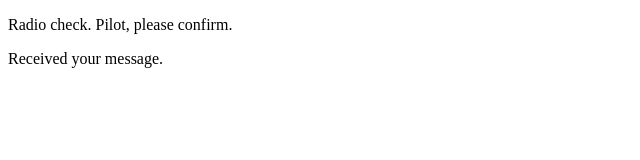
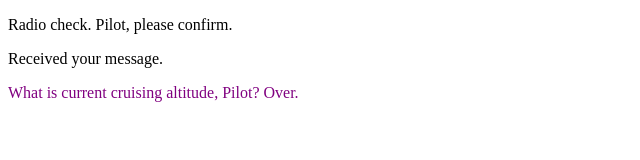
Before and after one commit to musashimikiri/communication-log-CONTROL, a plain HTML site: page index.html in a window 1280 px wide. Shown: the whole page, without its empty margins (0-640 px from the left). Drawn offline with Linux system fonts and the light colour scheme.

Commit message:
Getting reading on Pilot altitude

```diff
--- a/index.html
+++ b/index.html
@@ -3,5 +3,6 @@
    <body>
       <p>Radio check. Pilot, please confirm.</p>
       <p>Received your message.</p>
+      <p style="color: purple;">What is current cruising altitude, Pilot? Over.</p>
    </body>
 </html>
```
